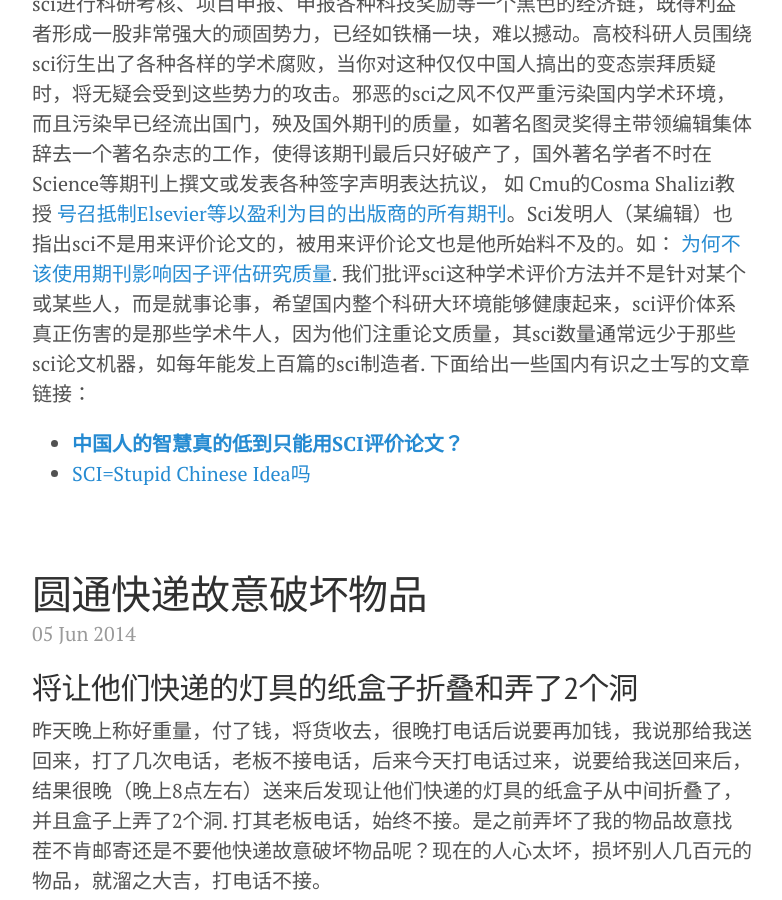
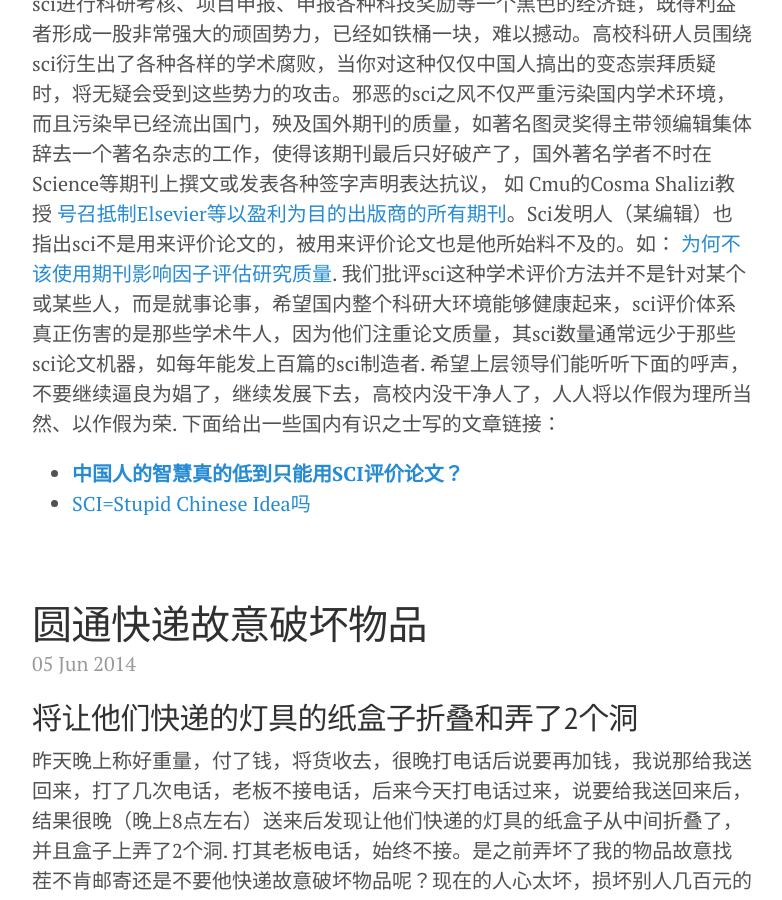
Before and after one commit to hwdong/hwdong-old.github.io, a Jekyll site: the page built from index.html, in a window 1280 px wide and 900 px high, scrolled down 411 px. Shown: the whole window, without its empty margins (248-1030 px from the left). Built offline with Jekyll 4.4.1, drawn with Linux system fonts in a browser that asks for light colours; Markdown is read by kramdown in place of the engine named in the settings; the list of posts is cut into pages by our own code.

Commit message:
Updated 2014-06-06-sci-stupid-chinese-idea.md

```diff
--- a/_posts/2014-06-06-sci-stupid-chinese-idea.md
+++ b/_posts/2014-06-06-sci-stupid-chinese-idea.md
@@ -6,7 +6,7 @@
 
 对于只有中国人使用的中国人发明的sci评价方法，一直感到如鲠在喉，不吐不快。有良心的科学家如中科院李国杰院士等早在2006年就指出这个[stupid chinese idea](http://www.cast.org.cn/n35081/n35548/n38680/10080359.htmll)对科研的严重危害性，但sci腐败之风越演越烈，如雾霭越发严重！多年来，国内高校皇帝新衣般地将国外教授不知为何物的sci视为至宝，实际上形成了围绕sci进行科研考核、项目申报、申报各种科技奖励等一个黑色的经济链，既得利益者形成一股非常强大的顽固势力，已经如铁桶一块，难以撼动。高校科研人员围绕sci衍生出了各种各样的学术腐败，当你对这种仅仅中国人搞出的变态崇拜质疑时，将无疑会受到这些势力的攻击。邪恶的sci之风不仅严重污染国内学术环境，而且污染早已经流出国门，殃及国外期刊的质量，如著名图灵奖得主带领编辑集体辞去一个著名杂志的工作，使得该期刊最后只好破产了，国外著名学者不时在Science等期刊上撰文或发表各种签字声明表达抗议，
 如 Cmu的Cosma Shalizi教授 <a href = "http://vserver1.cscs.lsa.umich.edu/~crshalizi/weblog/864.html">号召抵制Elsevier等以盈利为目的出版商的所有期刊</a>。Sci发明人（某编辑）也指出sci不是用来评价论文的，被用来评价论文也是他所始料不及的。如： <a href = "http://www.editage.cn/insights/%E4%B8%BA%E4%BD%95%E4%B8%8D%E8%AF%A5%E4%BD%BF%E7%94%A8%E6%9C%9F%E5%88%8A%E5%BD%B1%E5%93%8D%E5%9B%A0%E5%AD%90%E8%AF%84%E4%BC%B0%E7%A0%94%E7%A9%B6%E8%B4%A8%E9%87%8F">为何不该使用期刊影响因子评估研究质量</a>.
-     我们批评sci这种学术评价方法并不是针对某个或某些人，而是就事论事，希望国内整个科研大环境能够健康起来，sci评价体系真正伤害的是那些学术牛人，因为他们注重论文质量，其sci数量通常远少于那些sci论文机器，如每年能发上百篇的sci制造者.
+     我们批评sci这种学术评价方法并不是针对某个或某些人，而是就事论事，希望国内整个科研大环境能够健康起来，sci评价体系真正伤害的是那些学术牛人，因为他们注重论文质量，其sci数量通常远少于那些sci论文机器，如每年能发上百篇的sci制造者. 希望上层领导们能听听下面的呼声，不要继续逼良为娼了，继续发展下去，高校内没干净人了，人人将以作假为理所当然、以作假为荣.
     下面给出一些国内有识之士写的文章链接：
 
 - **<a href="http://blog.sciencenet.cn/blog-788889-747735.html">中国人的智慧真的低到只能用SCI评价论文？</a>**
```
